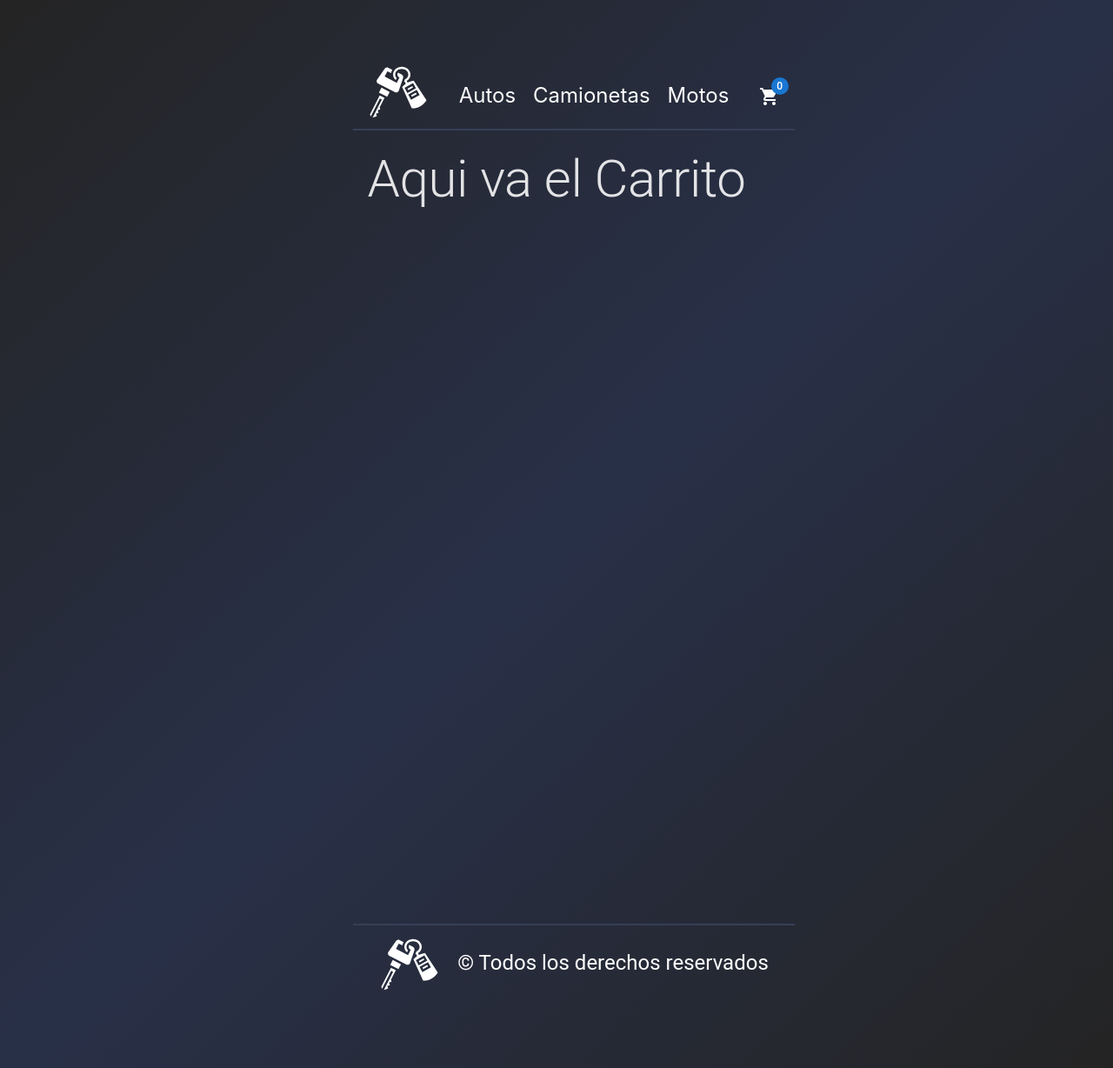
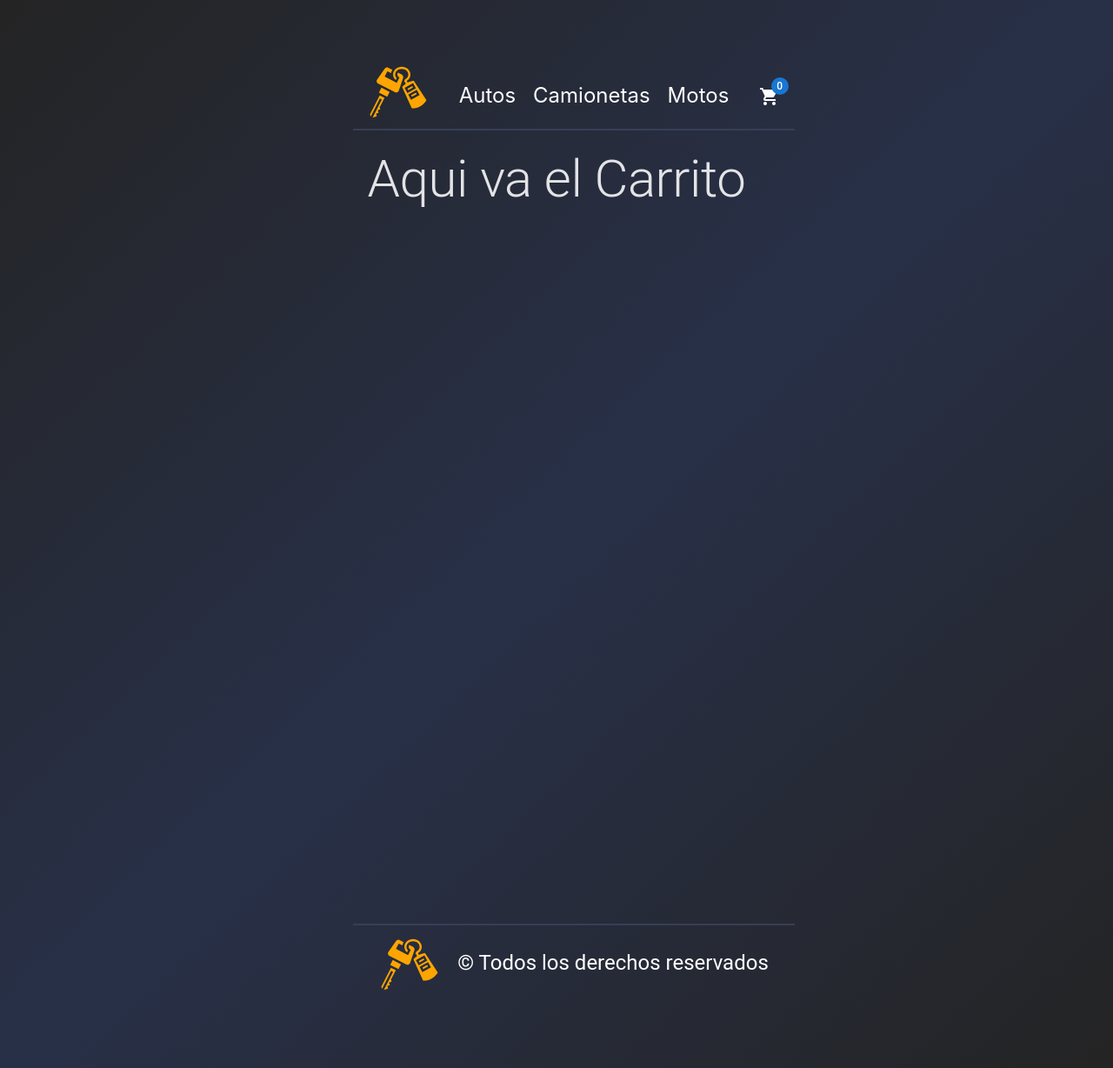
Before and after one commit to Crycsus14/Ecommerce-Rubio, a React (Vite) app: page /cart in a window 1280 px wide. Shown: the whole page at 87% size. Built offline with nearby package versions, Linux system fonts and the light colour scheme.

Commit message:
finalizando

```diff
--- a/src/components/Footer/Footer.jsx
+++ b/src/components/Footer/Footer.jsx
@@ -6,7 +6,7 @@ import { Link } from "react-router-dom";
 const Footer = () => {
   return (
     <div className="footerContainer">
-      <Link to="/"><GiCarKey size={70} color="white" /></Link>
+      <Link to="/"><GiCarKey size={70} color="orange" /></Link>
       <Typography gutterBottom variant="h5" component="div" align="center">
         © Todos los derechos reservados
       </Typography>
--- a/src/components/NavBar/NavBar.css
+++ b/src/components/NavBar/NavBar.css
@@ -17,4 +17,5 @@
   justify-content: center;
   align-items: center;
   min-height: 10vh;
+
 }
--- a/src/components/NavBar/NavBar.jsx
+++ b/src/components/NavBar/NavBar.jsx
@@ -2,13 +2,15 @@ import CartWidget from "../CartWidget/CartWidget";
 import { GiCarKey } from "react-icons/gi";
 import "./NavBar.css";
 import { Link, Outlet } from "react-router-dom";
+import { Typography } from "@mui/material";
+import { styles } from "../ProductCard/estilos";
 
 export const NavBar = () => {
   return (
     <div>
       <>
         <div className="navbarContainer">
-          <Link to="/"><GiCarKey size={70} color="white"/></Link>
+          <Link to="/" ><GiCarKey size={70} color="orange"/></Link>
 
           <ul className="listaNavBar">
             <Link to="/category/Autos" style={{color:"white", textDecoration:"none"}}>Autos</Link>
--- a/src/components/ProductCard/estilos.js
+++ b/src/components/ProductCard/estilos.js
@@ -1,3 +1,5 @@
+import { FaLeaf } from "react-icons/fa";
+
 export let styles = {
   textArea: {
     background: `linear-gradient(to top,#283048,#232526)`,
@@ -8,6 +10,7 @@ export let styles = {
   },
   carrito: {
     display: 'flex',
+
     justifyContent: 'center',
     alignItems: 'center',
   },
```
